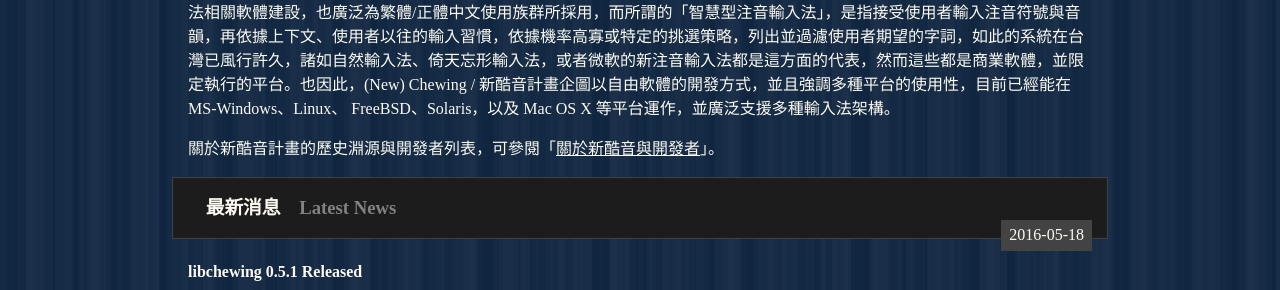
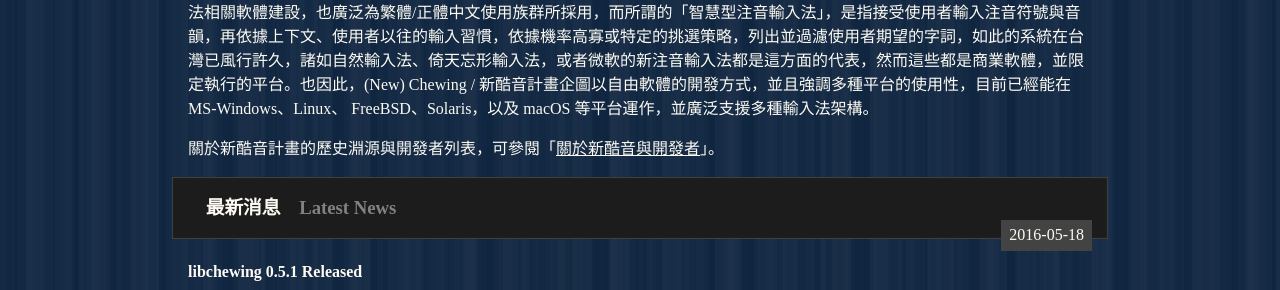
Before and after one commit to chewing/chewing.github.com, a Jekyll site: the page built from index.html, in a window 1280 px wide and 1358 px high. Shown: the part 340-630 px from the top of the window. Built offline with Jekyll 4.4.1, drawn with Linux system fonts in a browser that asks for light colours; some of the changed text lies outside the part shown.

Commit message:
Change "Mac OS X" to "macOS"

```diff
--- a/index.html
+++ b/index.html
@@ -9,7 +9,7 @@
 			<h3 title="Abstract">簡介</h3>
 		</header>
 		<p>新酷音是延續著名的「酷音輸入法」的發展計畫，為了避免名稱混淆，本發展計畫特稱為「新酷音」</p>
-		<p>(New) Chewing / 新酷音計畫匯集許多開發資源，建立一系列符合<a href="http://www.opensource.org/">自由軟體（Free / Open Source Software）</a>規範的智慧型注音輸入法相關軟體建設，也廣泛為繁體/正體中文使用族群所採用，而所謂的「智慧型注音輸入法」，是指接受使用者輸入注音符號與音韻，再依據上下文、使用者以往的輸入習慣，依據機率高寡或特定的挑選策略，列出並過濾使用者期望的字詞，如此的系統在台灣已風行許久，諸如自然輸入法、倚天忘形輸入法，或者微軟的新注音輸入法都是這方面的代表，然而這些都是商業軟體，並限定執行的平台。也因此，(New) Chewing / 新酷音計畫企圖以自由軟體的開發方式，並且強調多種平台的使用性，目前已經能在 MS-Windows、Linux、 FreeBSD、Solaris，以及 Mac OS X 等平台運作，並廣泛支援多種輸入法架構。</p>
+		<p>(New) Chewing / 新酷音計畫匯集許多開發資源，建立一系列符合<a href="http://www.opensource.org/">自由軟體（Free / Open Source Software）</a>規範的智慧型注音輸入法相關軟體建設，也廣泛為繁體/正體中文使用族群所採用，而所謂的「智慧型注音輸入法」，是指接受使用者輸入注音符號與音韻，再依據上下文、使用者以往的輸入習慣，依據機率高寡或特定的挑選策略，列出並過濾使用者期望的字詞，如此的系統在台灣已風行許久，諸如自然輸入法、倚天忘形輸入法，或者微軟的新注音輸入法都是這方面的代表，然而這些都是商業軟體，並限定執行的平台。也因此，(New) Chewing / 新酷音計畫企圖以自由軟體的開發方式，並且強調多種平台的使用性，目前已經能在 MS-Windows、Linux、 FreeBSD、Solaris，以及 macOS 等平台運作，並廣泛支援多種輸入法架構。</p>
 		<p>關於新酷音計畫的歷史淵源與開發者列表，可參閱「<a href="about.html">關於新酷音與開發者</a>」。</p>
 	</section>
 	{% if site.posts != empty %}
```
